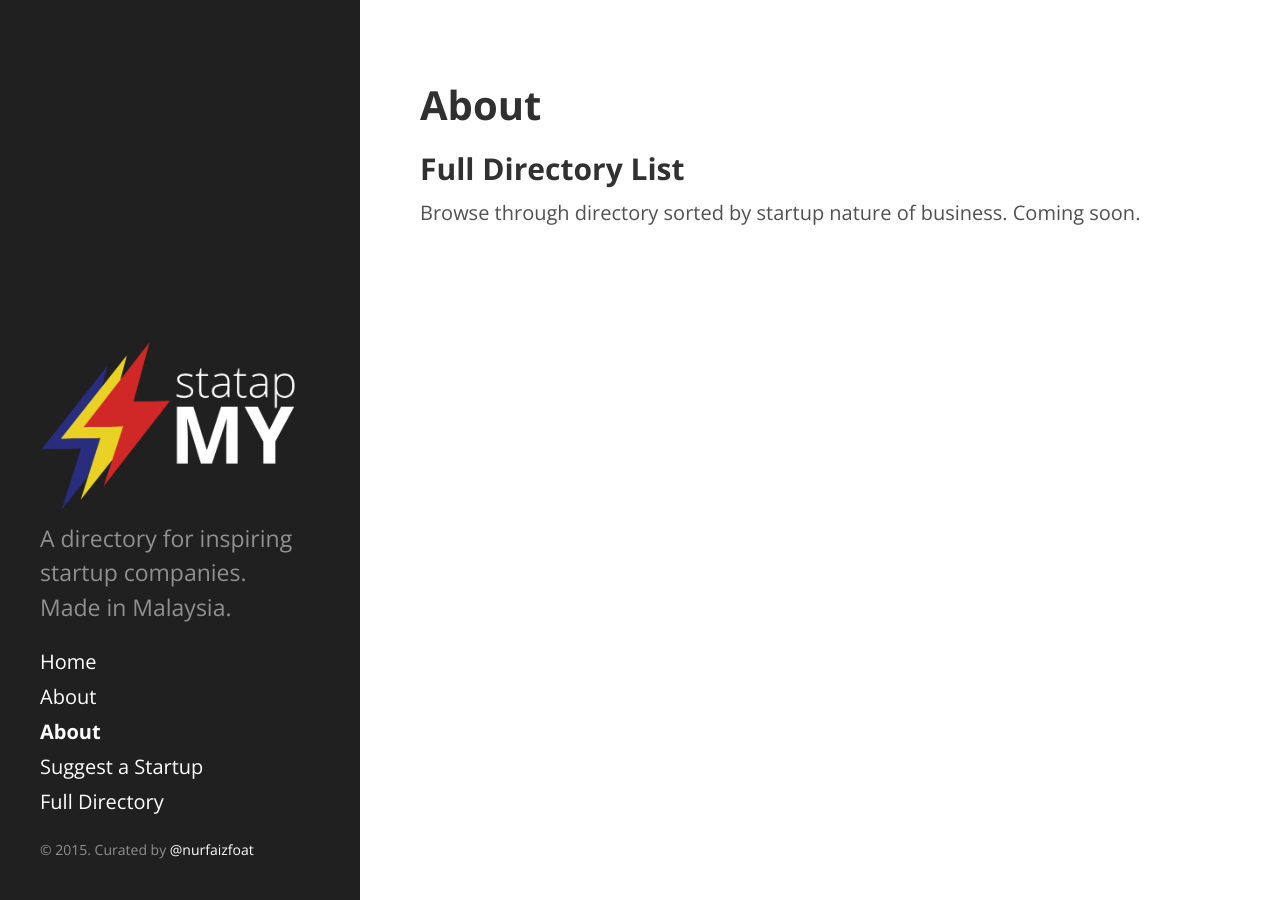
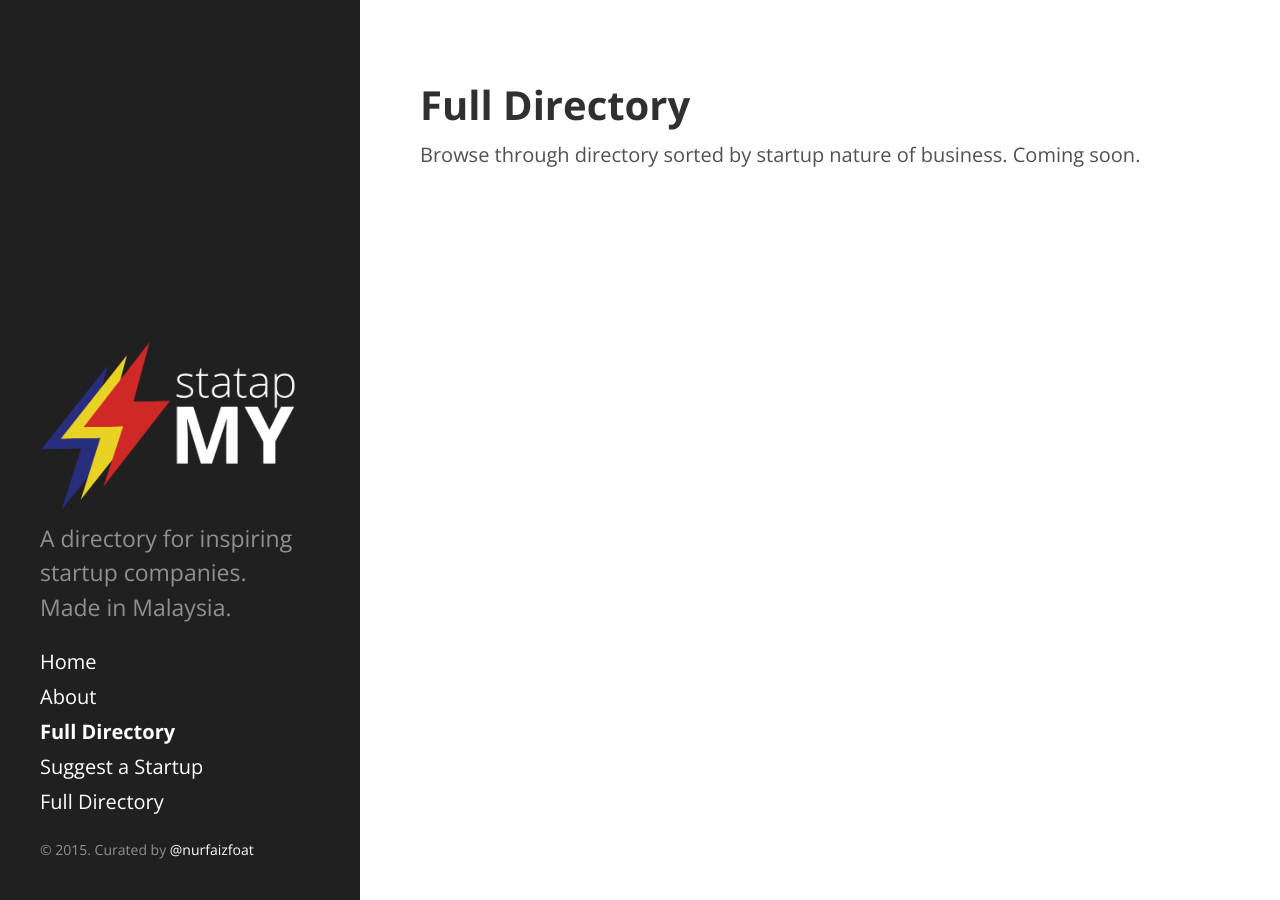
Before and after one commit to nurfaizfoat/statapMY, a Jekyll site: the page built from directory.md, in a window 1280 px wide. Built offline with Jekyll 4.4.1, drawn with Linux system fonts in a browser that asks for light colours; Markdown is read by kramdown in place of the engine named in the settings.

Commit message:
Adding Directory Page

```diff
--- a/directory.md
+++ b/directory.md
@@ -1,8 +1,6 @@
 ---
 layout: page
-title: About
+title: Full Directory
 ---
 
-## Full Directory List
-
 Browse through directory sorted by startup nature of business. Coming soon.
```
